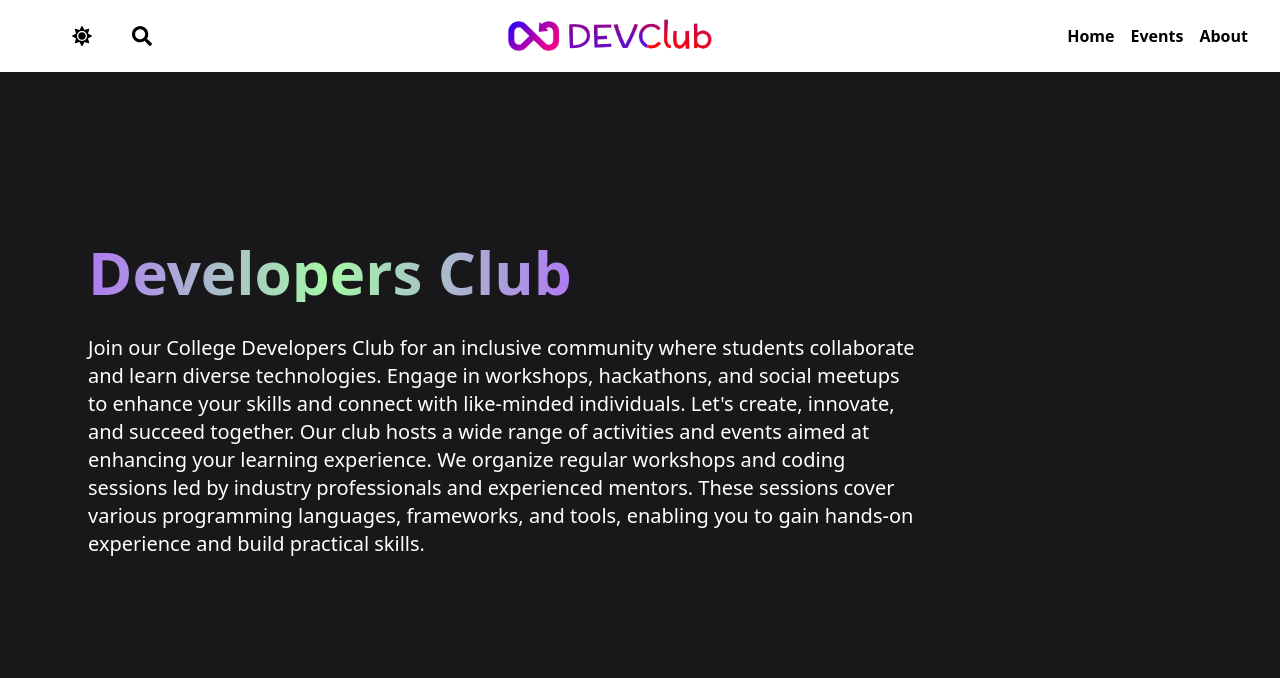
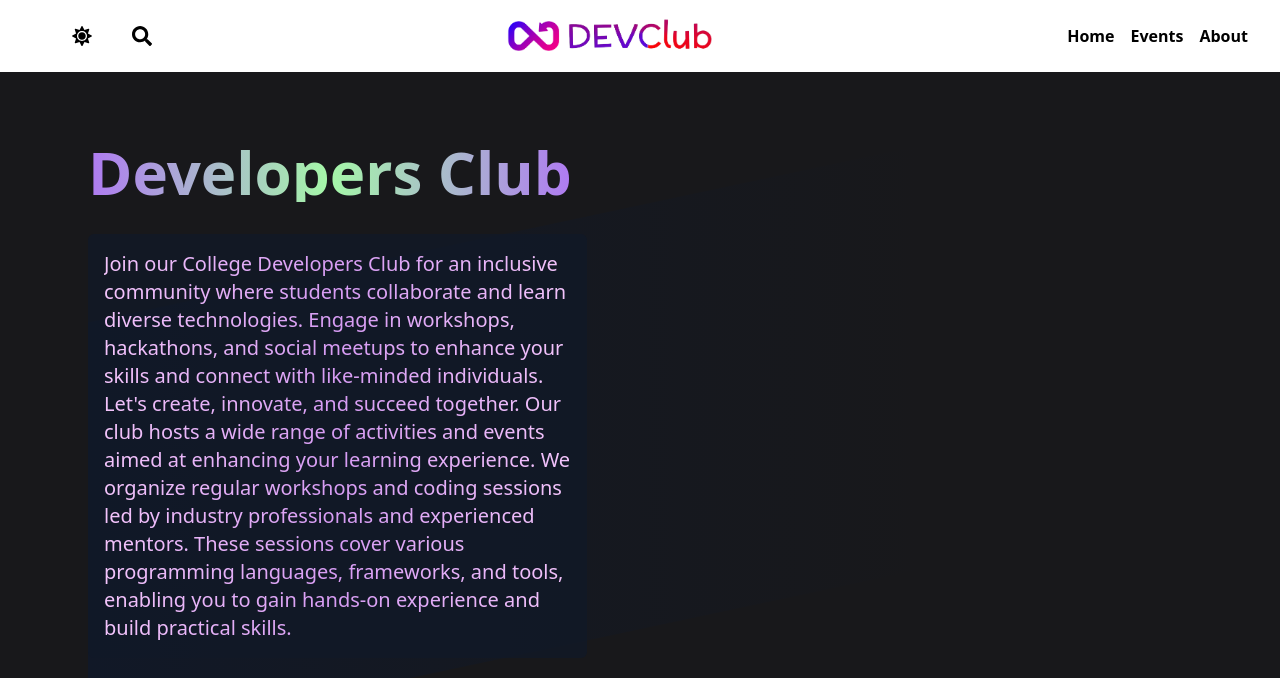
Before and after one commit to fahad-011/devClub, a React (Create React App) app: page / in a window 1280 px wide. Shown: the top 678 px of the page. Built offline with nearby package versions, Linux system fonts and the light colour scheme.

Commit message:
upadted component style

```diff
--- a/src/components/Home/Home.js
+++ b/src/components/Home/Home.js
@@ -1,18 +1,25 @@
 import React from "react";
+// import Image from "../../assests/logo2.png"
 
 const Home = () => {
   return (
     <div className="min-h-screen flex bg-zinc-900">
       <div className="w-full max-w-4xl mx-auto px-8 md:px-8 ml-14 flex items-center">
-        <div className="flex flex-col items-start gap-8 w-full">
+        <div className="flex flex-col items-start gap-8 w-full relative">
           <h1 className="md:text-6xl sm:text-7xl text-4xl font-primary font-bold text-transparent bg-clip-text bg-gradient-to-r from-[#AF7AF2] via-[#A5F7A8] to-[#AF7AF2]">
             Developers Club
           </h1>
-          <div className="text-left md:text-xl sm:text-xl text-lg text-white">
-            <p className="pl-6 md:pl-0">
-              Join our College Developers Club for an inclusive community where students collaborate and learn diverse technologies. Engage in workshops, hackathons, and social meetups to enhance your skills and connect with like-minded individuals. Let's create, innovate, and succeed together. Our club hosts a wide range of activities and events aimed at enhancing your learning experience. We organize regular workshops and coding sessions led by industry professionals and experienced mentors. These sessions cover various programming languages, frameworks, and tools, enabling you to gain hands-on experience and build practical skills.&nbsp;<br/>
-            </p>
+          <div className="text-left md:text-xl sm:text-xl text-lg relative">
+            <div className="absolute inset-0 bg-gradient-to-l from-transparent to-gray-900 transform -skew-y-12"></div>
+            <div className="relative p-4 rounded-md w-4/5 md:w-3/5 bg-gray-900 bg-opacity-80 animate-pulse-shadow">
+              <p className="text-transparent bg-clip-text bg-gradient-to-r from-[#F3C4FB] via-[#D69BF3] to-[#F3C4FB]">
+                Join our College Developers Club for an inclusive community where students collaborate and learn diverse technologies. Engage in workshops, hackathons, and social meetups to enhance your skills and connect with like-minded individuals. Let's create, innovate, and succeed together. Our club hosts a wide range of activities and events aimed at enhancing your learning experience. We organize regular workshops and coding sessions led by industry professionals and experienced mentors. These sessions cover various programming languages, frameworks, and tools, enabling you to gain hands-on experience and build practical skills.&nbsp;<br/>
+              </p>
+            </div>
           </div>
+          {/* <div className="hidden md:block w-1/2">
+            <img src={Image} alt="Animation" className="h-auto max-h-full" />
+          </div> */}
         </div>
       </div>
     </div>
```
Also changed, not shown: 1 other file (tests, documents, lock files or other folders).
